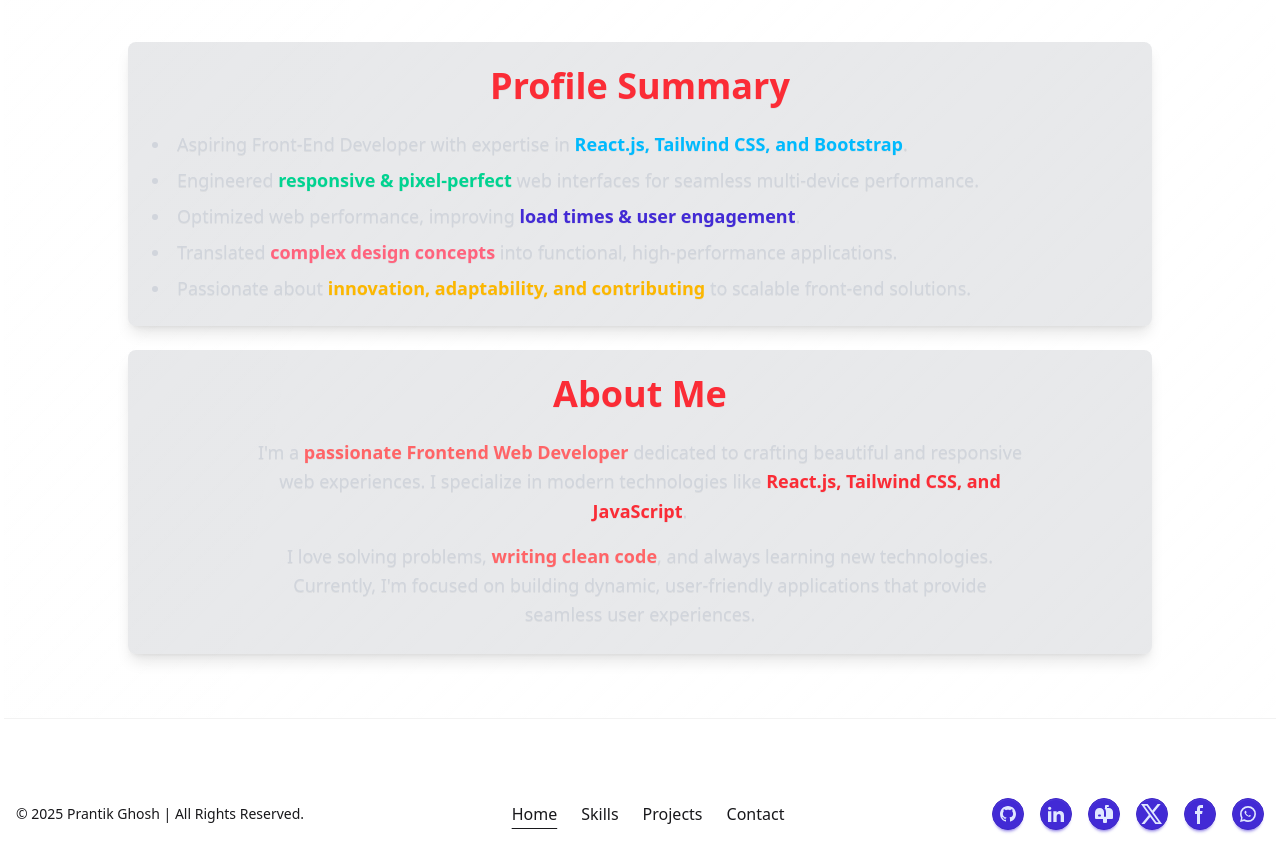
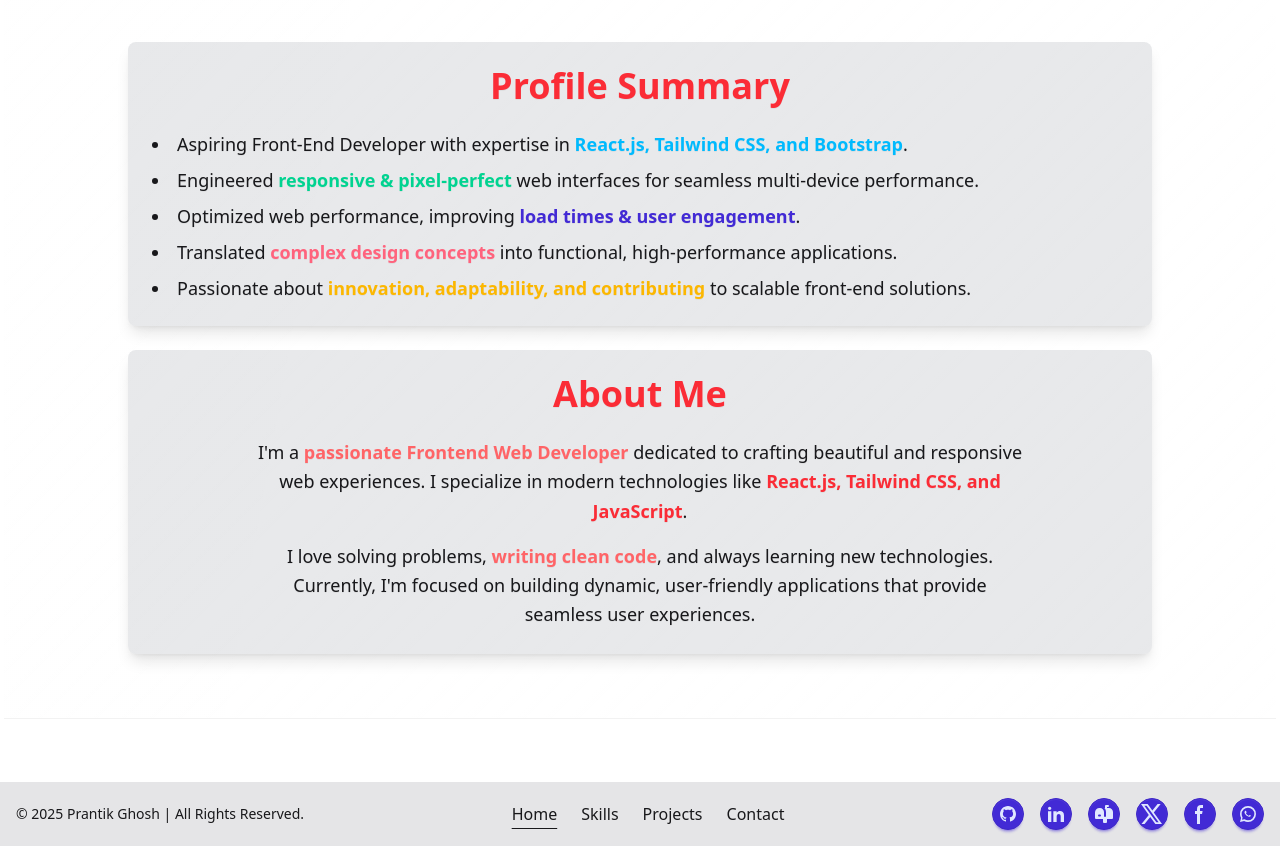
Before and after one commit to TBS96/portfolio, a React (Vite) app: page / in a window 1280 px wide. Shown: the part 960-1806 px from the top of the page. Built offline with nearby package versions, Linux system fonts and the light colour scheme.

Commit message:
fix: AboutMe theme issues fixed
footer bg color fixed

Signed-off-by: TBS96 <9tbs6@proton.me>

```diff
--- a/src/components/AboutMe.jsx
+++ b/src/components/AboutMe.jsx
@@ -2,26 +2,26 @@ import React from 'react'
 
 const AboutMe = () => {
     return (
-        <section className='py-16 px-6 md:px-20 text-white font-medium my-5 shadow-2xs hover:shadow-2xl transition glass'>
+        <section className='py-16 px-6 md:px-20 font-medium my-5 shadow-2xs hover:shadow-2xl transition glass'>
 
             <div className='max-w-5xl mx-auto bg-gray-800/10 p-6 rounded-lg shadow-lg mb-6'>
 
                 <h3 className='text-4xl font-bold text-center text-red-500 mb-6'>Profile Summary</h3>
 
-                <ul className='list-disc list-inside text-gray-300 space-y-2 text-lg'>
-                    <li className='hover:text-white transition'>
+                <ul className='list-disc list-inside space-y-2 text-lg'>
+                    <li className=' transition'>
                         Aspiring Front-End Developer with expertise in <span className='font-bold text-info'>React.js, Tailwind CSS, and Bootstrap</span>.
                     </li>
-                    <li className='hover:text-white transition'>
+                    <li className=' transition'>
                         Engineered <span className='font-bold text-success'>responsive & pixel-perfect</span> web interfaces for seamless multi-device performance.
                     </li>
-                    <li className='hover:text-white transition'>
+                    <li className=' transition'>
                         Optimized web performance, improving <span className='font-bold text-primary'>load times & user engagement</span>.
                     </li>
-                    <li className='hover:text-white transition'>
+                    <li className=' transition'>
                         Translated <span className='font-bold text-error'>complex design concepts</span> into functional, high-performance applications.
                     </li>
-                    <li className='hover:text-white transition'>
+                    <li className=' transition'>
                         Passionate about <span className='font-bold text-warning'>innovation, adaptability, and contributing</span> to scalable front-end solutions.
                     </li>
                 </ul>
@@ -34,14 +34,14 @@ const AboutMe = () => {
                 <h2 className='text-4xl font-bold text-red-500 mb-6'>About Me</h2>
 
                 <div className='max-w-3xl mx-auto mt-6'>
-                    <p className='text-lg text-gray-300 leading-relaxed'>
+                    <p className='text-lg leading-relaxed'>
                         I'm a <span className='text-red-400 font-semibold'>passionate</span>
                         <span className='text-red-400 font-semibold'> Frontend Web Developer</span> dedicated to crafting
                         beautiful and responsive web experiences. I specialize in modern technologies like
                         <span className='text-red-500 font-bold'> React.js, Tailwind CSS, and JavaScript</span>.
                     </p>
 
-                    <p className='text-lg text-gray-300 leading-relaxed mt-4'>
+                    <p className='text-lg leading-relaxed mt-4'>
                         I love solving problems, <span className='text-red-400 font-bold'>writing clean code</span>, and always learning new technologies.
                         Currently, I'm focused on building dynamic, user-friendly applications that provide
                         seamless user experiences.
@@ -50,8 +50,6 @@ const AboutMe = () => {
 
             </div>
 
-
-
         </section>
     )
 }
--- a/src/components/Footer.jsx
+++ b/src/components/Footer.jsx
@@ -3,7 +3,7 @@ import { Link, NavLink } from 'react-router-dom'
 
 const Footer = () => {
   return (
-    <footer className='w-full bg-white/10 backdrop-blur-sm py-4 mt-10'>
+    <footer className='w-full bg-slate-950/10 backdrop-blur-sm py-4 mt-10'>
       <div className='max-w-[2580px] mx-auto px-4 flex flex-col md:flex-row justify-between items-center'>
 
         <p className='text-sm'>
```
